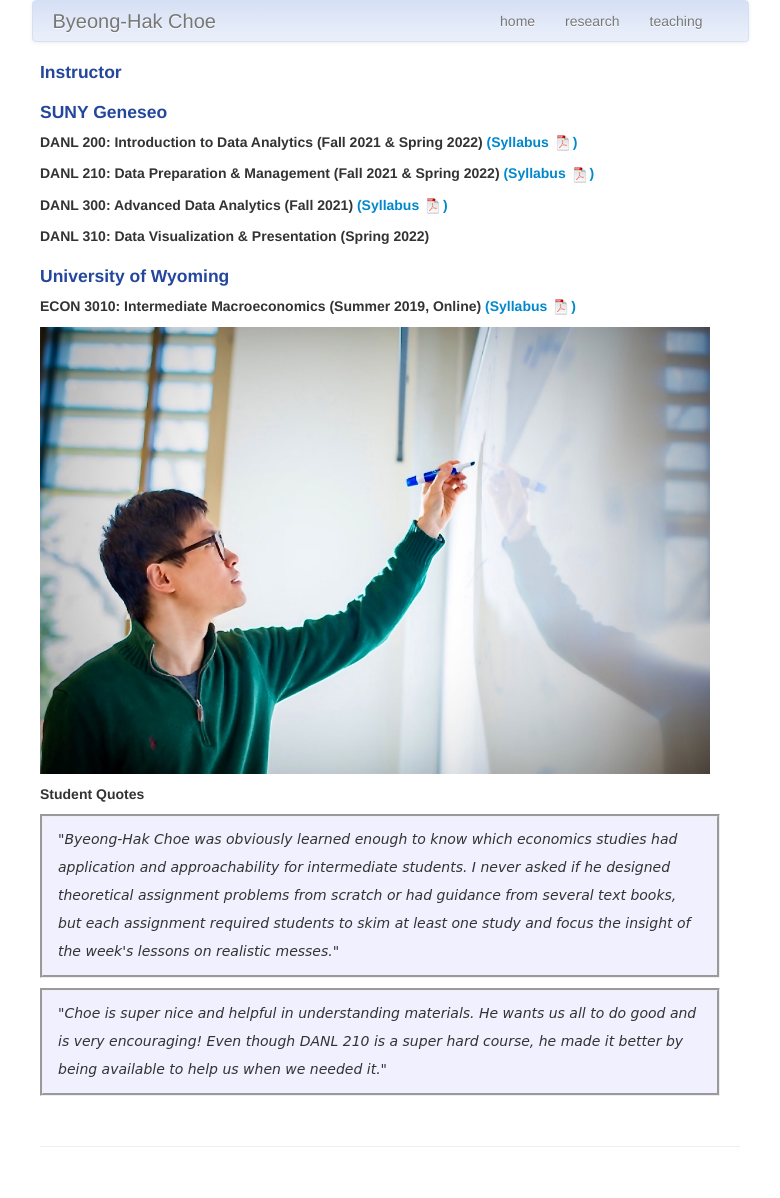
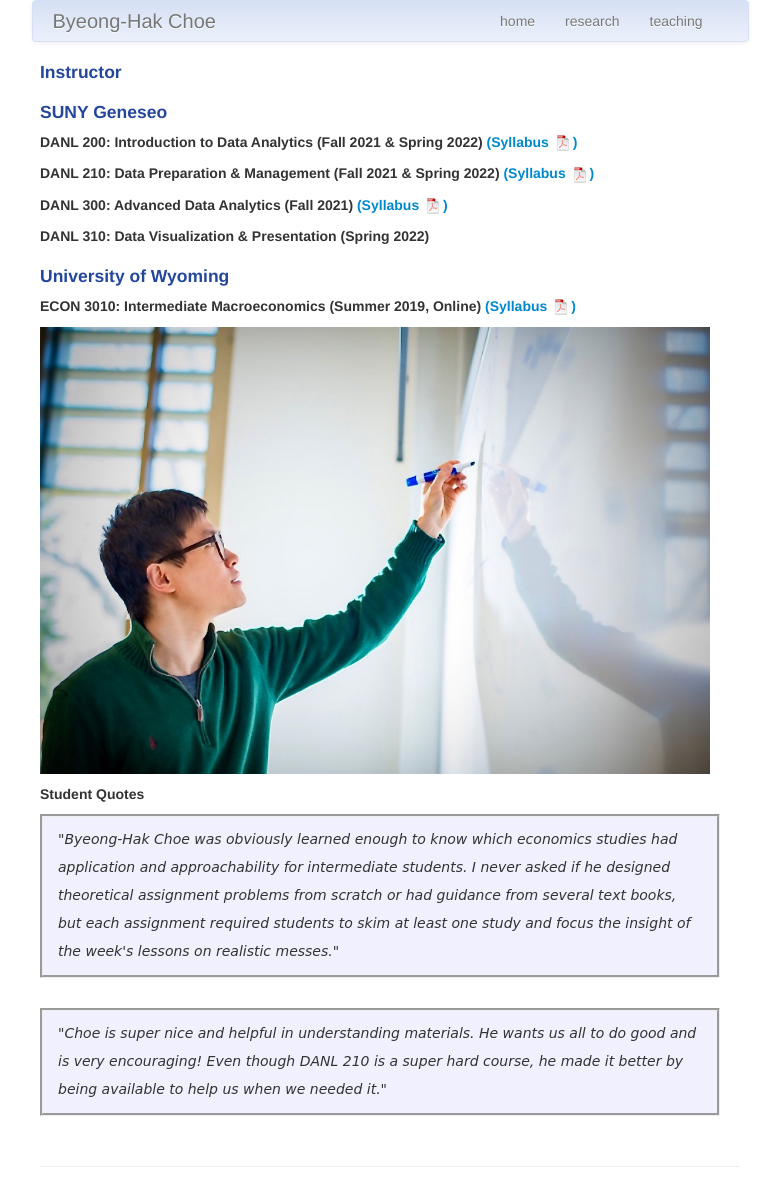
Before and after one commit to Erikwoj/bcecon.github.io, a Jekyll site: the page built from pages/teaching.md, in a window 1280 px wide. Shown: the whole page, without its empty margins (250-1030 px from the left). Built offline with Jekyll 4.4.1, drawn with Linux system fonts in a browser that asks for light colours.

Commit message:
update my website

```diff
--- a/pages/teaching.md
+++ b/pages/teaching.md
@@ -49,6 +49,7 @@ description: B.H. Choe's teaching
 	"Byeong-Hak Choe was obviously learned enough to know which economics studies had application and approachability for intermediate students. I never asked if he designed theoretical assignment problems from scratch or had guidance from several text books, but each assignment required students to skim at least one study and focus the insight of the week's lessons on realistic messes."
 </div>
 
+<p>&nbsp;</p>
 <p></p>
 
 <div style="line-height:200%; font-style: italic; font-family: 'Comic Sans MS', 'Chalkboard', 'ChalkboardSE-Regular', 'Marker Felt', sans-serif; background-color: rgba(204, 204, 255, .3); padding-left:15px; padding-right:15px; padding-top:8px; padding-bottom:10px; margin-right: 20px; border-style: groove" >
```
